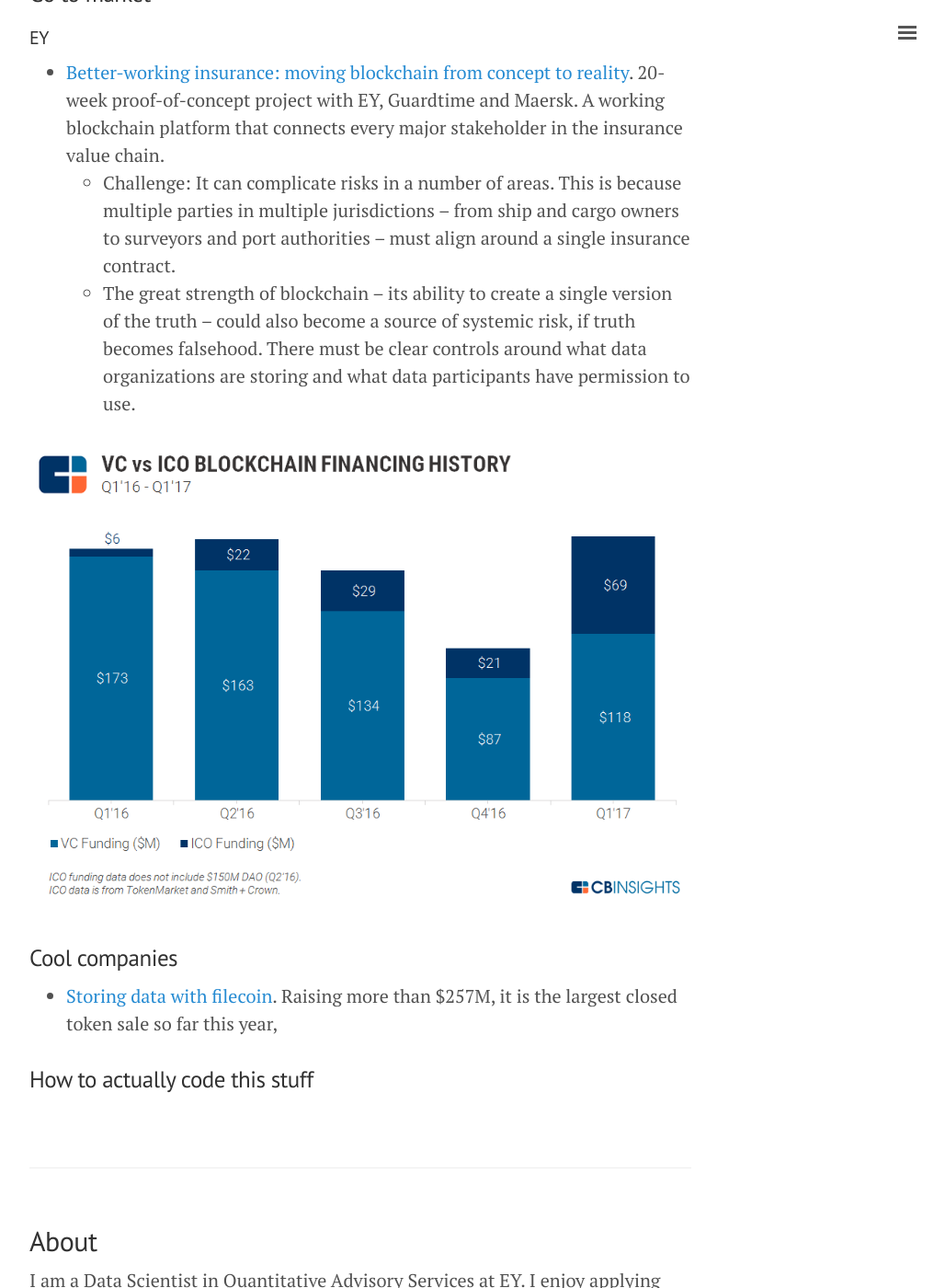
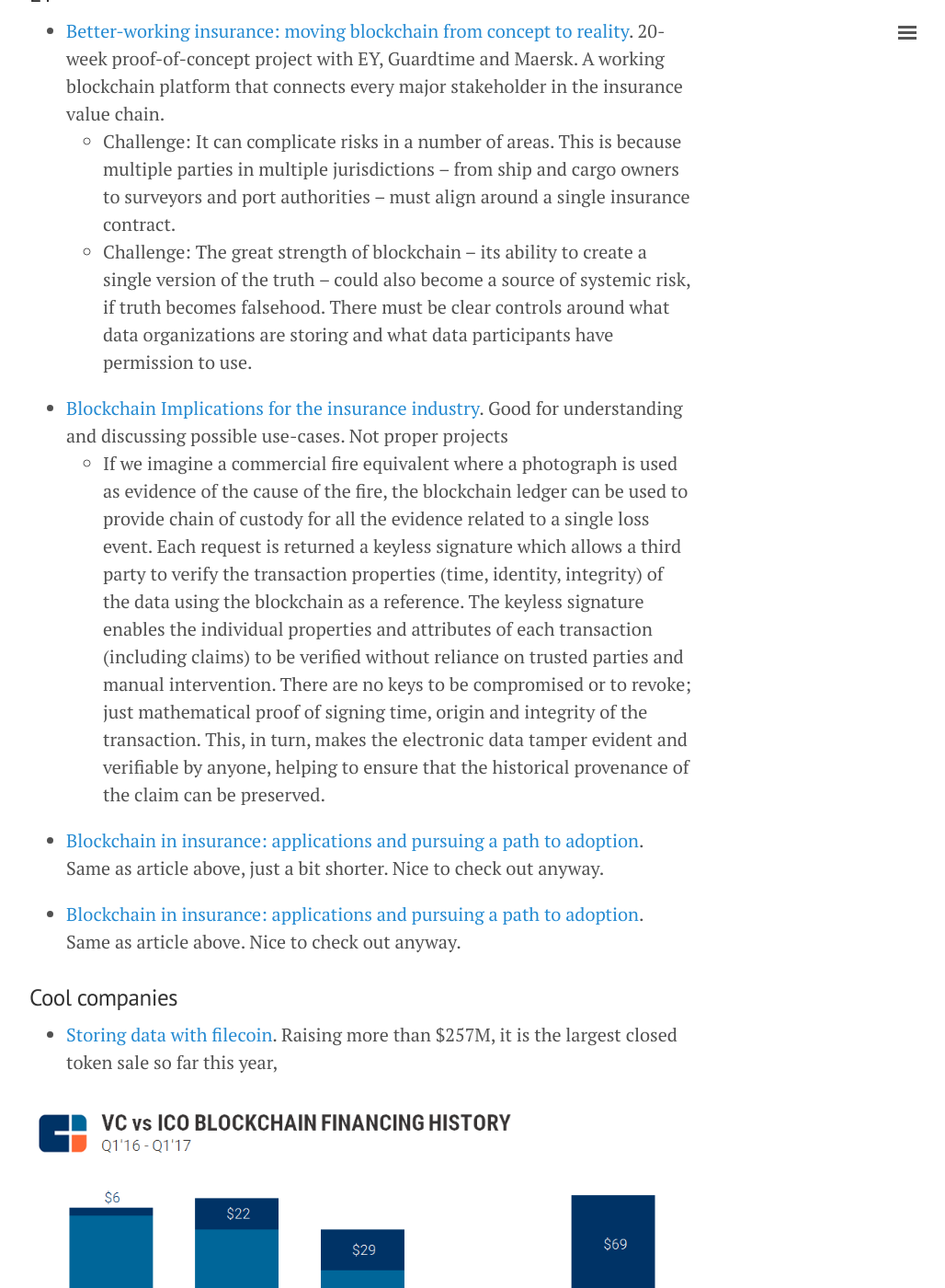
Before and after one commit to herman-hellenes/herman-hellenes.github.io, a Jekyll site: the page built from undone_posts/2017-09-11-Blockchain-resources.md, in a window 1280 px wide and 1400 px high, scrolled down 392 px. Shown: the whole window at 92% size, without its empty margins (248-1276 px from the left). Built offline with Jekyll 4.4.1, drawn with Linux system fonts in a browser that asks for light colours; nearby versions of some CDN libraries; comment, search, counter and statistics services are not loaded.

Commit message:
Update 2017-09-11-Blockchain-resources.md

```diff
--- a/undone_posts/2017-09-11-Blockchain-resources.md
+++ b/undone_posts/2017-09-11-Blockchain-resources.md
@@ -21,7 +18,7 @@
 multiple parties in multiple jurisdictions – from ship
 and cargo owners to surveyors and port authorities –
 must align around a single insurance contract.
-  * The great strength of blockchain – its ability to create
+  * Challenge: The great strength of blockchain – its ability to create
 a single version of the truth – could also become a
 source of systemic risk, if truth becomes falsehood.
 There must be clear controls around what data
@@ -29,7 +26,35 @@
 have permission to use.
 
 
-![center](/figs/2017-09-11-Blockchain-resources/ICOs-vs-VCs.png)
+
+* [Blockchain Implications for the insurance industry](http://www.ey.com/Publication/vwLUAssets/EY-blockchain-technology-as-a-platform-for-digitization/$FILE/EY-blockchain-technology-as-a-platform-for-digitization.pdf). Good for understanding and discussing possible use-cases. Not proper projects
+  * If we imagine a commercial fire equivalent where a photograph is used as evidence of the cause of the fire, the
+blockchain ledger can be used to provide chain of custody for all the evidence related to a single loss event.
+Each request is returned a keyless signature which allows a third party to verify the transaction properties (time, identity,
+integrity) of the data using the blockchain as a reference.
+The keyless signature enables the individual properties and attributes of each transaction (including claims) to be verified
+without reliance on trusted parties and manual intervention. There are no keys to be compromised or to revoke; just
+mathematical proof of signing time, origin and integrity of the transaction. This, in turn, makes the electronic data tamper
+evident and verifiable by anyone, helping to ensure that the historical provenance of the claim can be preserved.
+
+
+
+
+* [Blockchain in insurance: applications and pursuing a path to adoption](http://www.ey.com/Publication/vwLUAssets/EY-blockhain-in-insurance/$FILE/EY-blockhain-in-insurance.pdf). Same as article above, just a bit shorter. Nice to check out anyway.
+
+
+* [Blockchain in insurance: applications and pursuing a path to adoption](http://www.ey.com/Publication/vwLUAssets/EY-blockhain-in-insurance/$FILE/EY-blockhain-in-insurance.pdf). Same as article above. Nice to check out anyway.
+
+
+
+
+
+
+
+
+
+
+
 
 
 
@@ -41,4 +66,8 @@
 
 
 
+![center](/figs/2017-09-11-Blockchain-resources/ICOs-vs-VCs.png)
+
+
+
 ### How to actually code this stuff
```
Also changed, not shown: other parts of undone_posts/2017-09-11-Blockchain-resources.md (+1 -4 lines).
